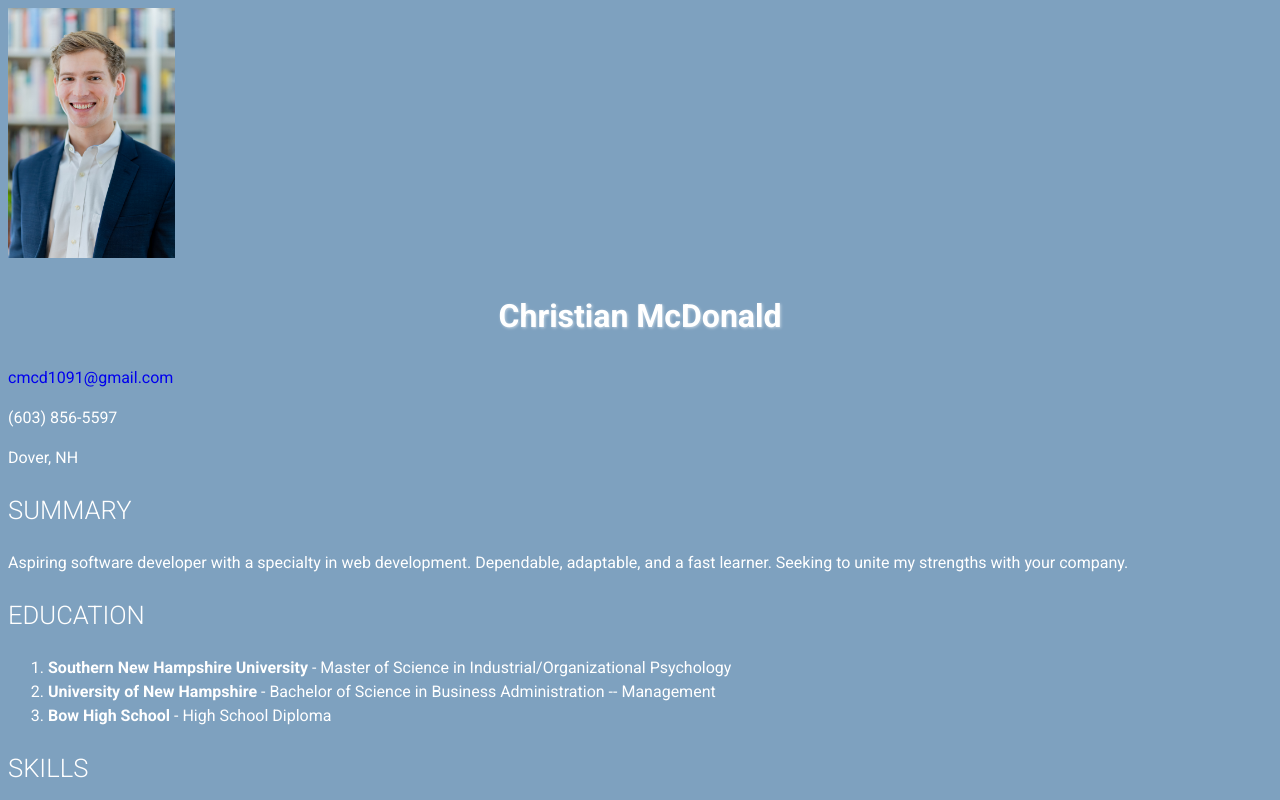
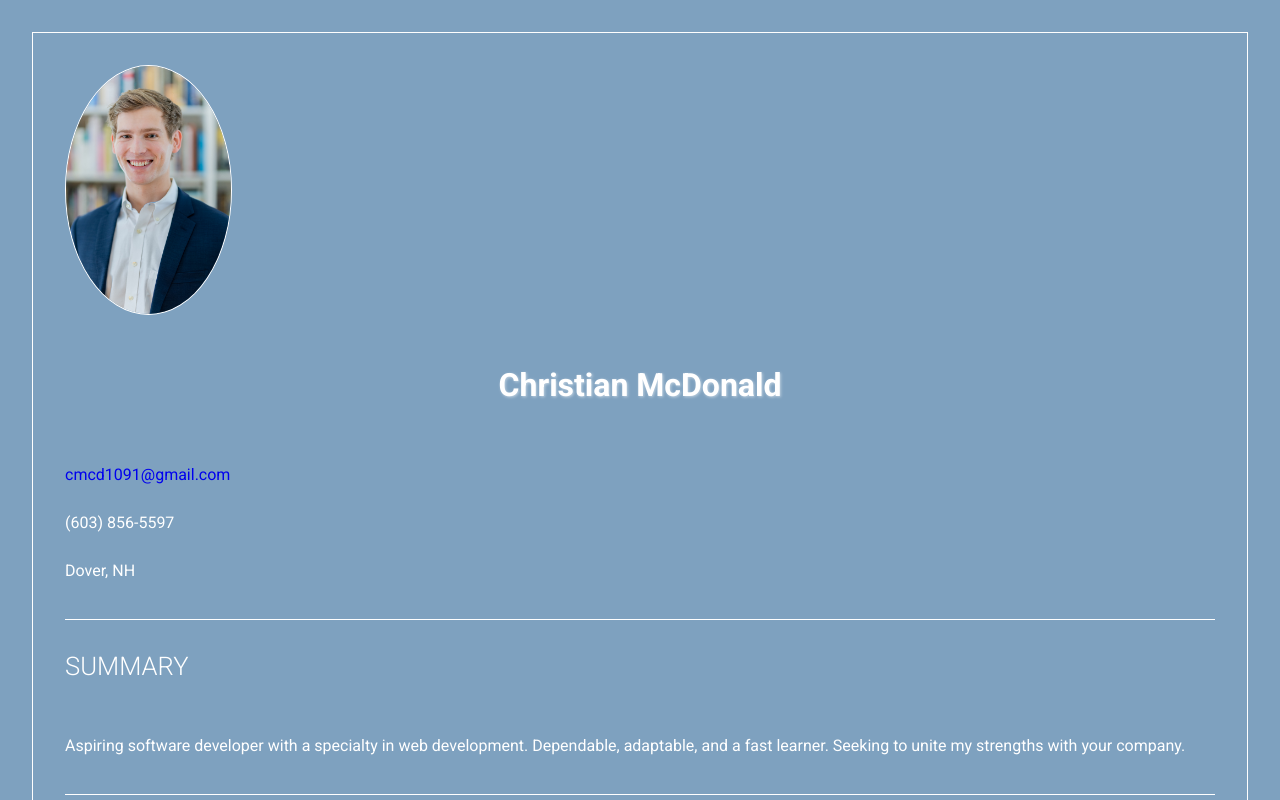
Before and after one commit to cmcd1091/CV-Project, a plain HTML site: page index.html in a window 1280 px wide. Shown: the top 800 px of the page. Drawn offline with Linux system fonts and the light colour scheme.

Commit message:
Finish exercise 2.2

```diff
--- a/index.html
+++ b/index.html
@@ -10,11 +10,13 @@
       <header>
          <!-- Introduction -->
          <section>
-            <img
-               src="Images/HeadshotSmaller.jpg"
-               alt="Headshot"
-               height="250"
-            >
+            <div class="headshot-container">
+               <img
+                  src="Images/HeadshotSmaller.jpg"
+                  alt="Headshot"
+                  height="250"
+               >
+            </div>
             <h1>Christian McDonald</h1>
             <p><a href="mailto:cmcd1091@gmail.com">cmcd1091@gmail.com</a></p>
             <p>(603) 856-5597</p>
--- a/style.css
+++ b/style.css
@@ -1,9 +1,22 @@
+/* Use border-box in all elements */
+* {
+  box-sizing: border-box;
+}
+
 /* Styling for the entire webpage */
 body {
   background-color: #789dbcf2;
   color: white;
   font-family: "Roboto", georgia, arial;
-  line-height: 1.5;
+  line-height: 2;
+  margin: 2rem; /* Spacing between content and border */
+  padding: 2rem; /* Spacing outside border */
+  border: 1px white solid; /* Border around all content */
+}
+
+main section, footer section {
+  border-top: 1px white solid;
+  margin: 2rem 0;
 }
 
 /* Styling for name */
@@ -15,17 +28,44 @@ h1 {
 
 /* Styling for section headings */
 h2 {
-  text-transform: uppercase;
   font-size: 1.6rem;
   font-weight: 340;
+  text-transform: uppercase;
 }
 
-/* Styling for subsections */
+/* Font size for subsections */
 h3 {
-  font-size: 1.2rem
+  font-size: 1.2rem;
+}
+
+/* Padding below headers to ensure content doesn't feel cramped. */
+h1, h2, h3 {
+  padding-bottom: 1rem;
+}
+
+.headshot-container img {
+  border-radius: 50%; /* Rounding the profile image */
+  border: 1px solid white; /* Adding a border */
 }
 
 /* Styling of links */
 a {
   text-decoration: none;
 }
+
+/* Adjust form elements to capture same look and feel. */
+form input, form textarea, form select {
+  padding: .2rem;
+  border: 1px solid white;
+  outline: none;
+}
+
+form button {
+  padding: .2rem .7rem;
+  margin: 0 .2rem;
+  border: 1px solid white;
+}
+
+form fieldset {
+  border: none;
+}
```
Also changed, not shown: 1 other file.
